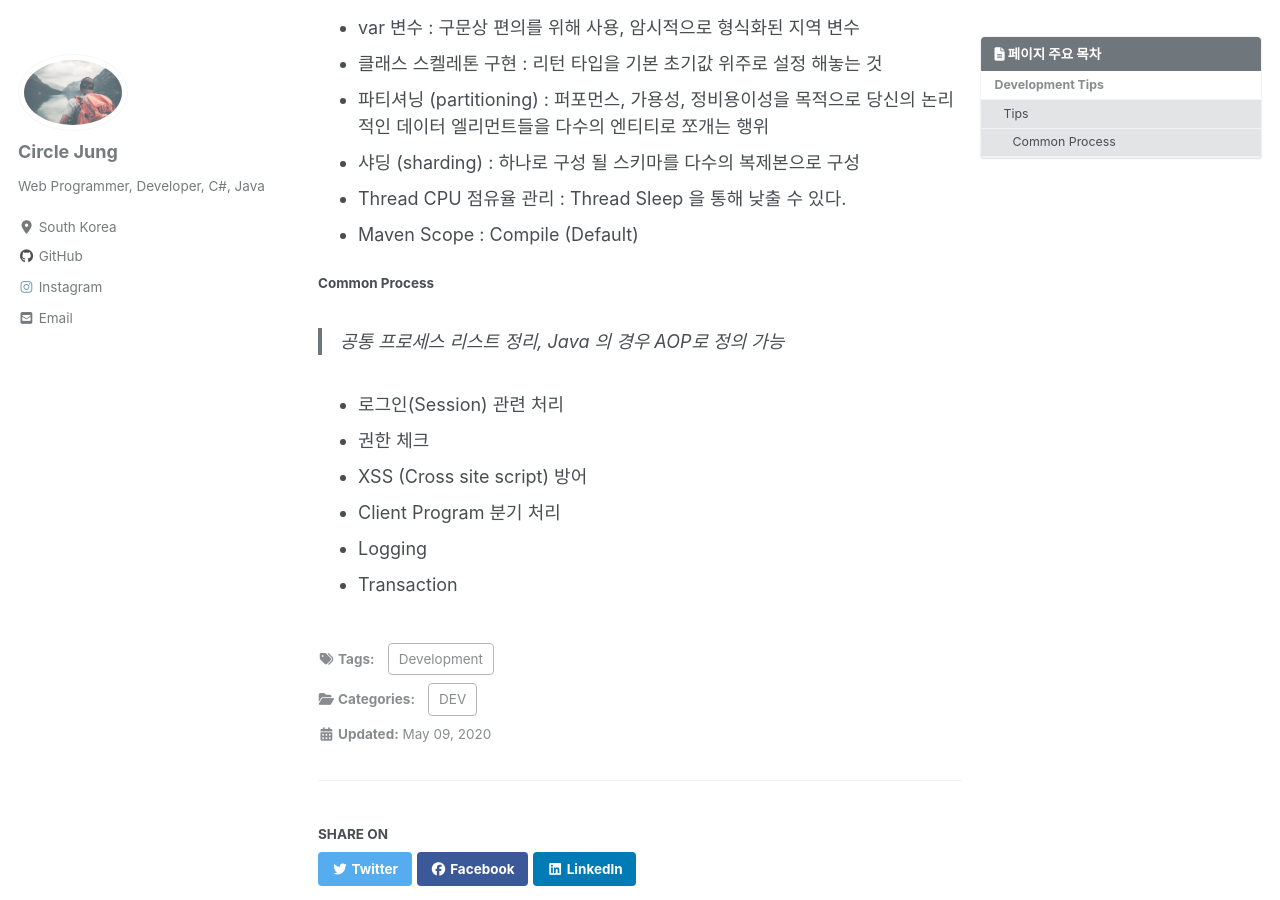
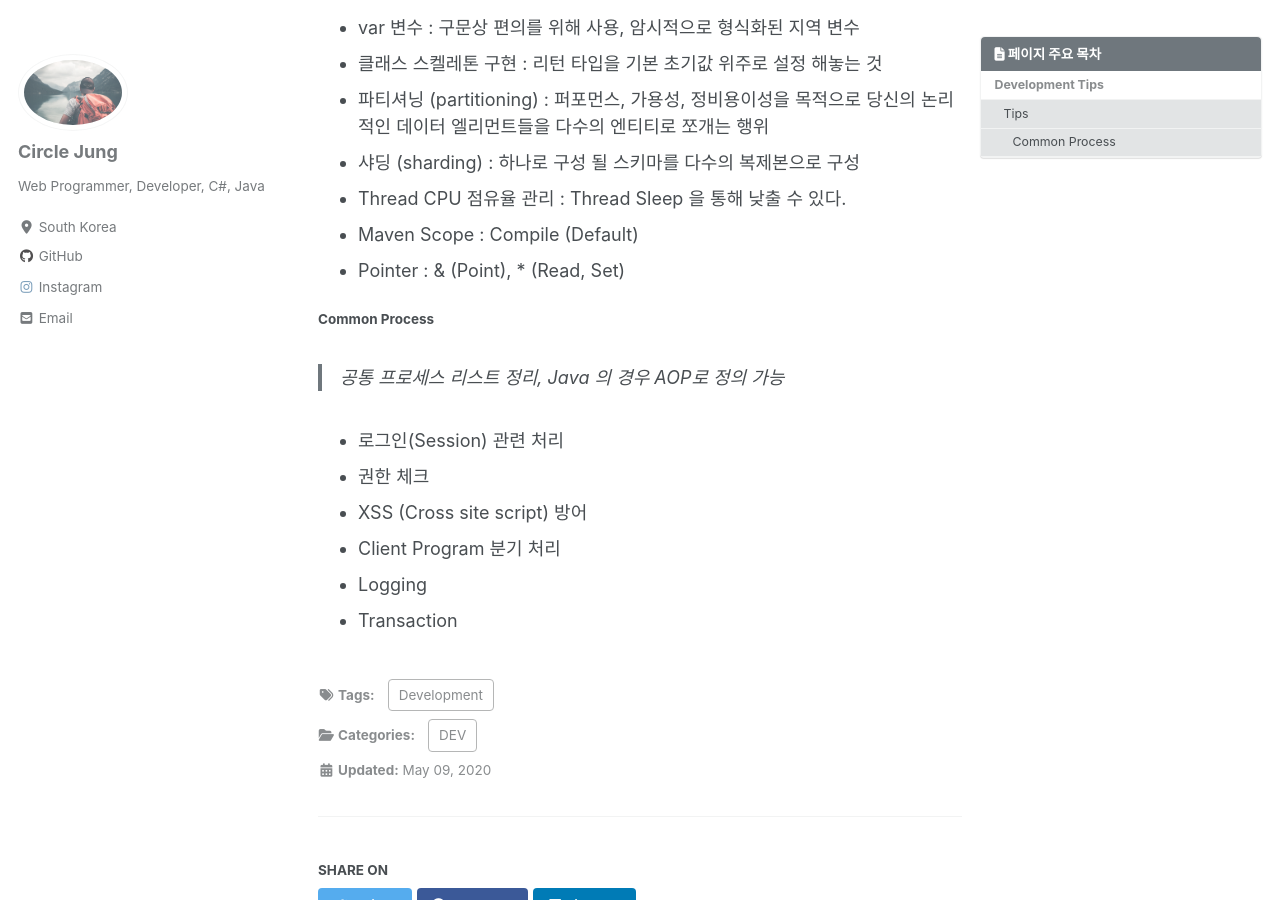
Before and after one commit to jwh0124/jwh0124.github.io, a Jekyll site: the page built from _posts/2020-05-09-development_tip.md, in a window 1280 px wide and 900 px high, scrolled down 742 px. Built offline with Jekyll 4.4.1, drawn with Linux system fonts in a browser that asks for light colours; cached includes are drawn as plain includes; nearby versions of some CDN libraries; comment, search, counter and statistics services are not loaded.

Commit message:
+ add pointer

```diff
--- a/_posts/2020-05-09-development_tip.md
+++ b/_posts/2020-05-09-development_tip.md
@@ -34,6 +34,7 @@ last_modified_at: 2020-05-09T21:10:00+09:00
 * 샤딩 (sharding) : 하나로 구성 될 스키마를 다수의 복제본으로 구성
 * Thread CPU 점유율 관리 : Thread Sleep 을 통해 낮출 수 있다.
 * Maven Scope : Compile (Default)
+* Pointer : & (Point), * (Read, Set)
 
 #### Common Process ####
 
```
